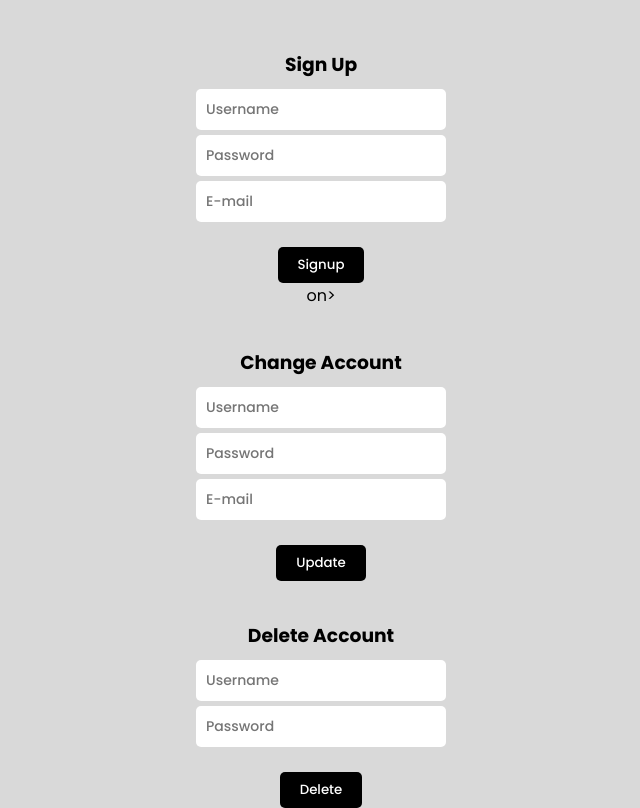
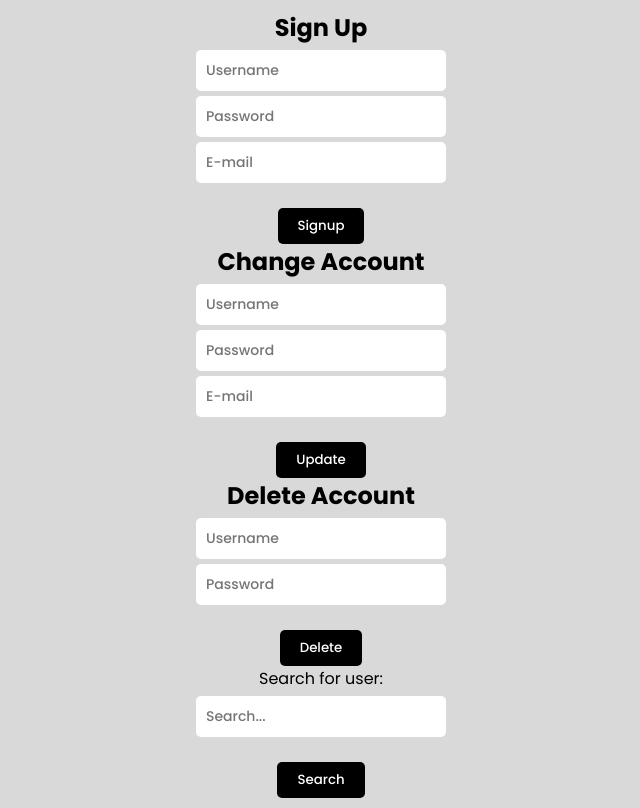
Before and after one commit to arveereed/Days-with-PHP, a PHP site: page / in a window 1280 px wide. Shown: the whole page, without its empty margins (319-959 px from the left). Run offline with PHP 8.4, Linux system fonts and the light colour scheme.

Commit message:
Update index.php

```diff
--- a/3: PHP with SQL/index.php
+++ b/3: PHP with SQL/index.php
@@ -3,32 +3,48 @@
   <head>
     <meta charset="UTF-8">
     <meta name="viewport" content="width=device-width, initial-scale=1.0">
+
+    <!-- used to force CSS to reload in the page -->
     <link rel="stylesheet" href="css/main.css?v=<?php echo time(); ?>">
+
     <title>Connect database</title>
   </head>
   <body>
-    <h3>Sign Up</h3>
+    <div class="container">
+      <div>
+        <h2>Sign Up</h2>
         <form action="includes/formhandler.inc.php" method="post">
           <input type="text" name="username" placeholder="Username">
           <input type="password" name="pwd" placeholder="Password">
           <input type="text" name="email" placeholder="E-mail">
           <button>Signup</button>
-    </form>on></button>
         </form>
+      </div>
 
-    <h3>Change Account</h3>
+      <div>
+        <h2>Change Account</h2>
         <form action="includes/userupdate.inc.php" method="post">
           <input type="text" name="username" placeholder="Username">
           <input type="password" name="pwd" placeholder="Password">
           <input type="text" name="email" placeholder="E-mail">
           <button>Update</button>
         </form>
+      </div>
 
-    <h3>Delete Account</h3>
+      <div>
+        <h2>Delete Account</h2>
         <form action="includes/userdelete.inc.php" method="post">
           <input type="text" name="username" placeholder="Username">
           <input type="password" name="pwd" placeholder="Password">
           <button>Delete</button>
         </form>
+      </div>
+    </div>
+
+    <form class="search-form" action="search.php" method="post">
+      <label for="search">Search for user:</label>
+      <input type="text" id="search" name="usersearch" placeholder="Search...">
+      <button>Search</button>
+    </form>
   </body>
 </html>
```
Lines whose indentation alone changed are shown as unchanged.
